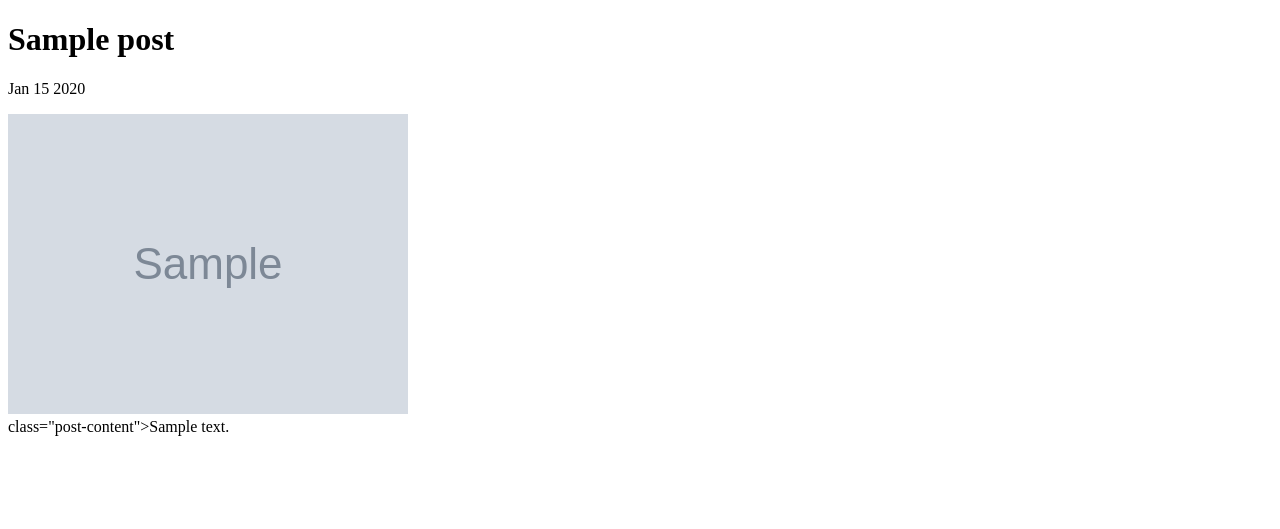
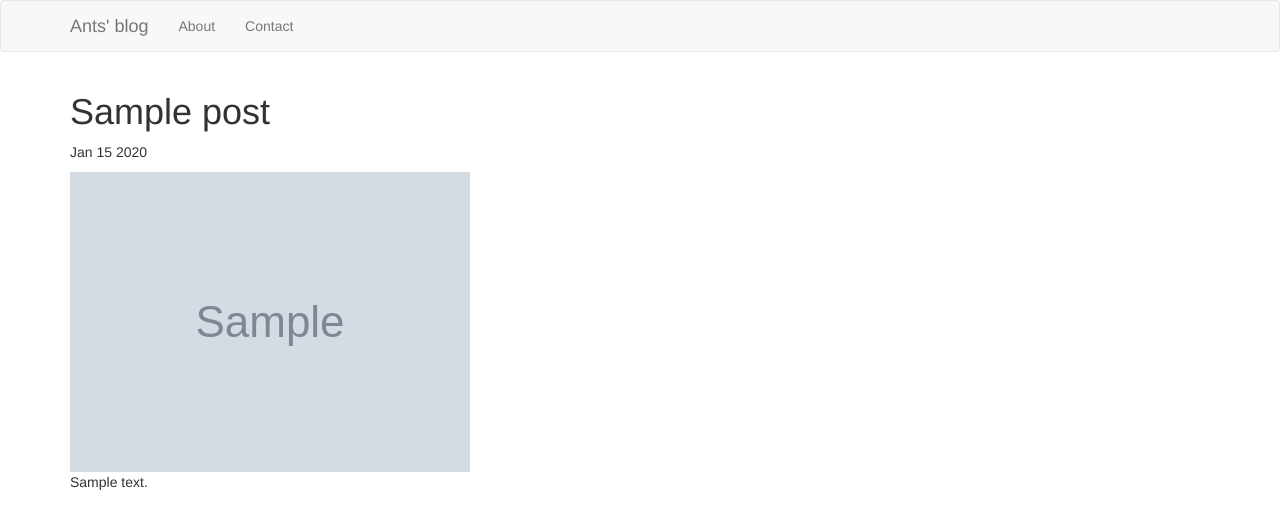
Before and after one commit to tevtonez/blog-engine, a Django app: page /post/1/ in a window 1280 px wide. Shown: the top 529 px of the page. Run offline with Django 3.2, Linux system fonts and the light colour scheme; tables that the repository leaves empty hold one stand-in row (values such as "Sample post"); grey boxes marked "Sample" are stand-in pictures; some libraries are stand-ins or nearby versions.

Commit message:
add bootstrap to single page

```diff
--- a/posts/templates/posts/single_post.html
+++ b/posts/templates/posts/single_post.html
@@ -1,20 +1,51 @@
+{% load static %}
 <!DOCTYPE html>
 <html lang="en">
 <head>
   <meta charset="UTF-8">
   <title>{{post.title}}</title>
+  <link rel="stylesheet" href="https://maxcdn.bootstrapcdn.com/bootstrap/3.3.7/css/bootstrap.min.css" integrity="sha384-BVYiiSIFeK1dGmJRAkycuHAHRg32OmUcww7on3RYdg4Va+PmSTsz/K68vbdEjh4u" crossorigin="anonymous">
+
 </head>
 <body>
+  <nav class="navbar navbar-default">
+    <div class="container">
+      <div class="navbar-header">
+
+        <button type="button" class="navbar-toggle " data-toggle="collapse" data-target="#topnav">
+          <span class="icon-bar"></span>
+          <span class="icon-bar"></span>
+          <span class="icon-bar"></span>
+        </button>
+
+        <a class="navbar-brand" href="{% url 'home' %}">Ants' blog</a>
+      </div>
+
+      <div class="collapse navbar-collapse" id="topnav">
+        <ul class="nav navbar-nav">
+          <li><a href="#">About</a></li>
+          <li><a href="#">Contact</a></li>
+        </ul>
+      </div>
+
+    </div>
+  </nav>
+
   <div class="container">
     <div class="row">
       <div class="col-sm-12">
         <h1>{{post.title}}</h1>
         <p class="post-meta">{{post.pub_date_huminize}}<br></p>
         <img src="{{ post.image.url }}" alt=""><br>
-        <article> class="post-content">{{post.body}}</article>
+        <article class="post-content">{{post.body}}</article>
       </div>
     </div>
   </div>
 
+
+<!-- jQuery (necessary for Bootstrap's JavaScript plugins) -->
+    <script src="https://ajax.googleapis.com/ajax/libs/jquery/1.12.4/jquery.min.js"></script>
+<script src="https://maxcdn.bootstrapcdn.com/bootstrap/3.3.7/js/bootstrap.min.js" integrity="sha384-Tc5IQib027qvyjSMfHjOMaLkfuWVxZxUPnCJA7l2mCWNIpG9mGCD8wGNIcPD7Txa" crossorigin="anonymous"></script>
+
 </body>
 </html>
```
